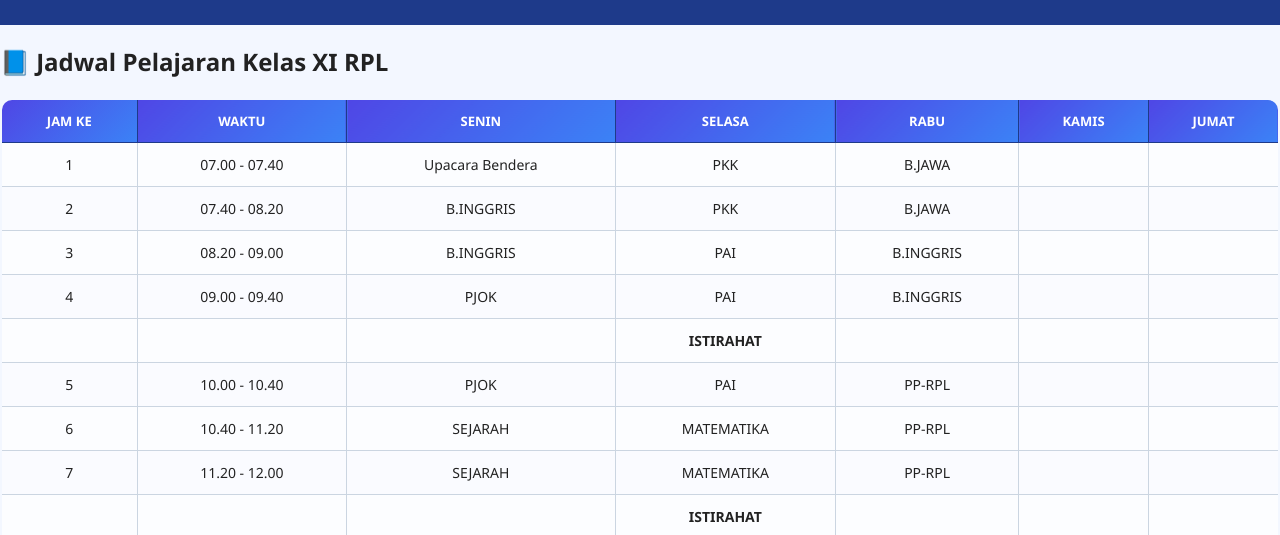
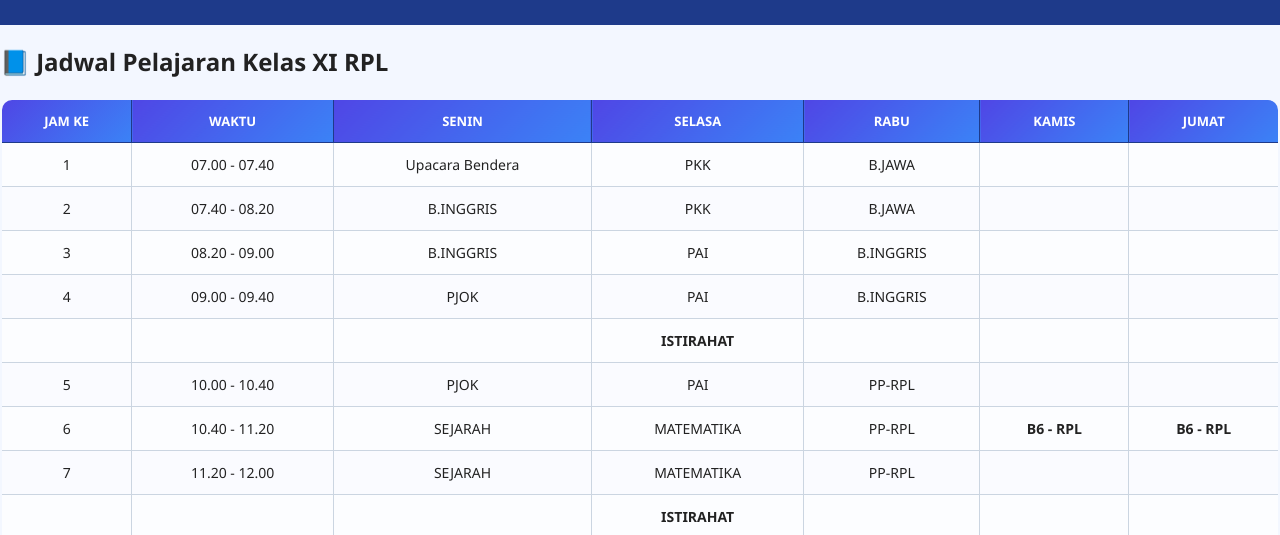
Before and after one commit to nkhasan127-alt/website__kelas, a plain HTML site: page jadwal/jadwal.html in a window 1280 px wide. Shown: the part 224-759 px from the top of the page. Drawn offline with Linux system fonts and the light colour scheme.

Commit message:
Update jadwal.html

```diff
--- a/jadwal/jadwal.html
+++ b/jadwal/jadwal.html
@@ -111,8 +111,8 @@
                     <td>SEJARAH</td>
                     <td>MATEMATIKA</td>
                     <td>PP-RPL</td>
-                    <td></td>
-                    <td></td>
+                    <td><B>B6 - RPL</B></td>
+                    <td><B>B6 - RPL</B></td>
                 </tr>
                 <tr>
                     <td>7</td>
```
